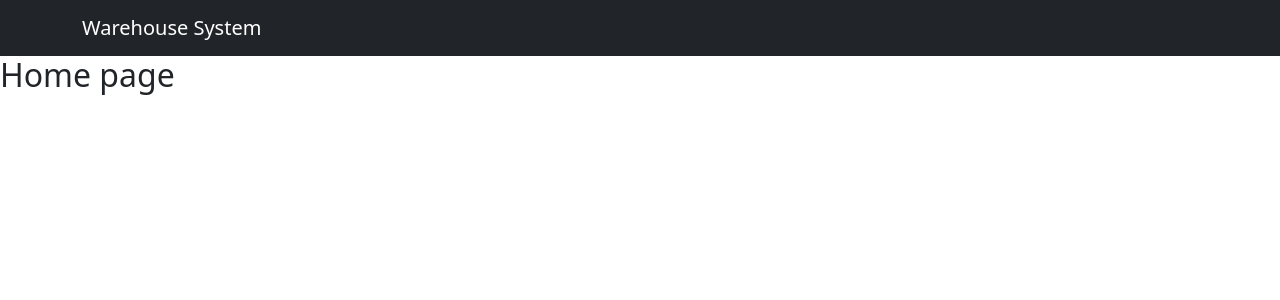
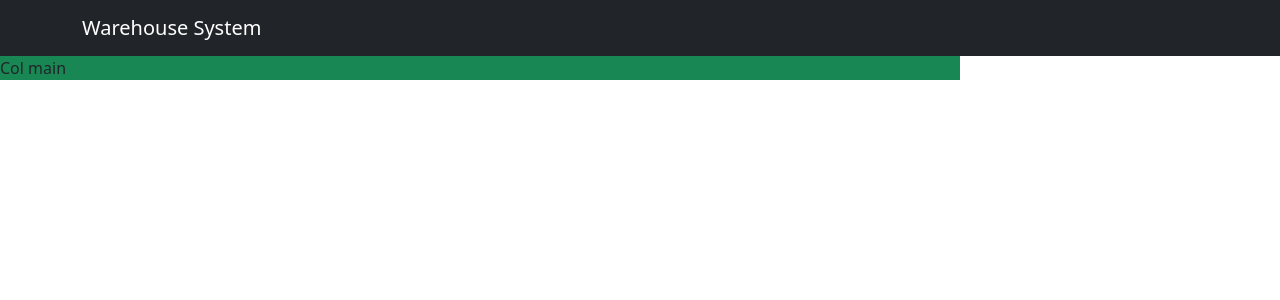
Before and after one commit to rdchen1124/warehouse, a React (Create React App) app: page /#/ in a window 1280 px wide. Shown: the top 300 px of the page. Built offline with nearby package versions, Linux system fonts and the light colour scheme.

Commit message:
Use Col component for setting layout.

```diff
--- a/src/pages/Home/Home.js
+++ b/src/pages/Home/Home.js
@@ -1,14 +1,14 @@
-import React, { Fragment } from 'react';
-
+import React from 'react';
+import { Col } from 'react-bootstrap';
 const Home = () => {
   return (
-    <Fragment>
+    <Col xs={12} md={9} className="mx-0 bg-success">
       <main>
         <div>
-          <h2>Home page</h2>
+          Col main
         </div>
       </main>
-    </Fragment>
+    </Col>
   )
 }
 export default Home;
```
